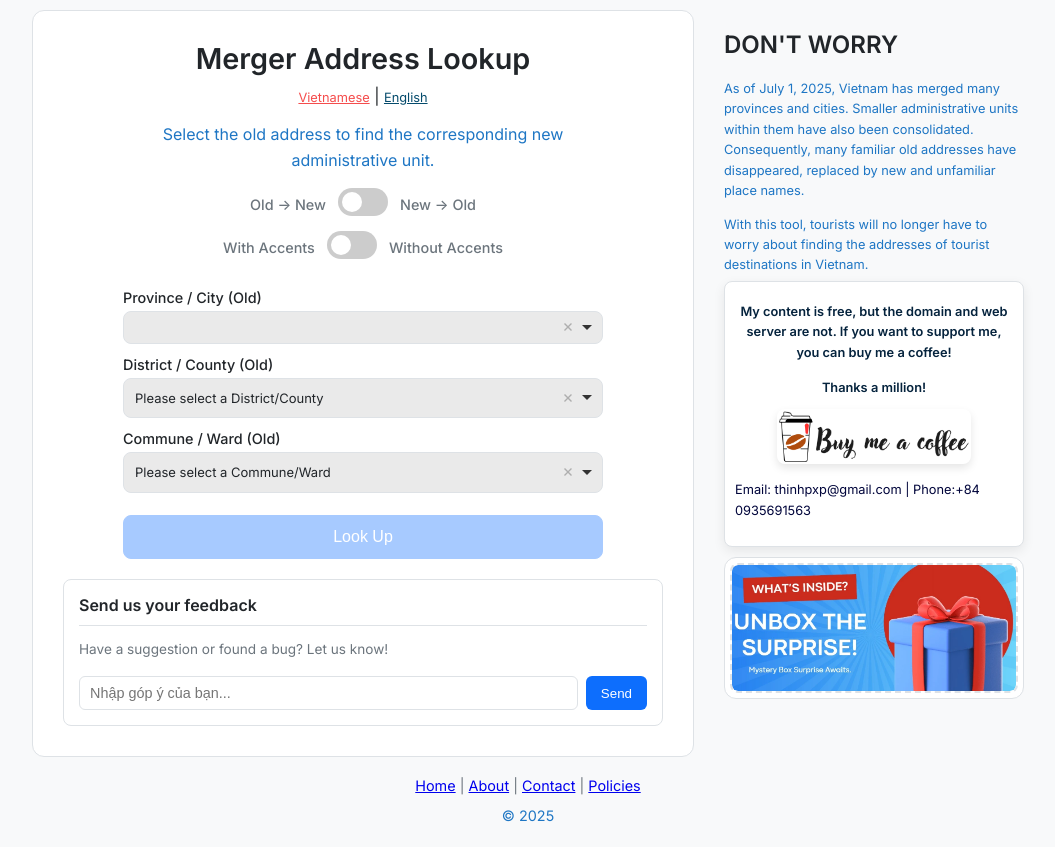
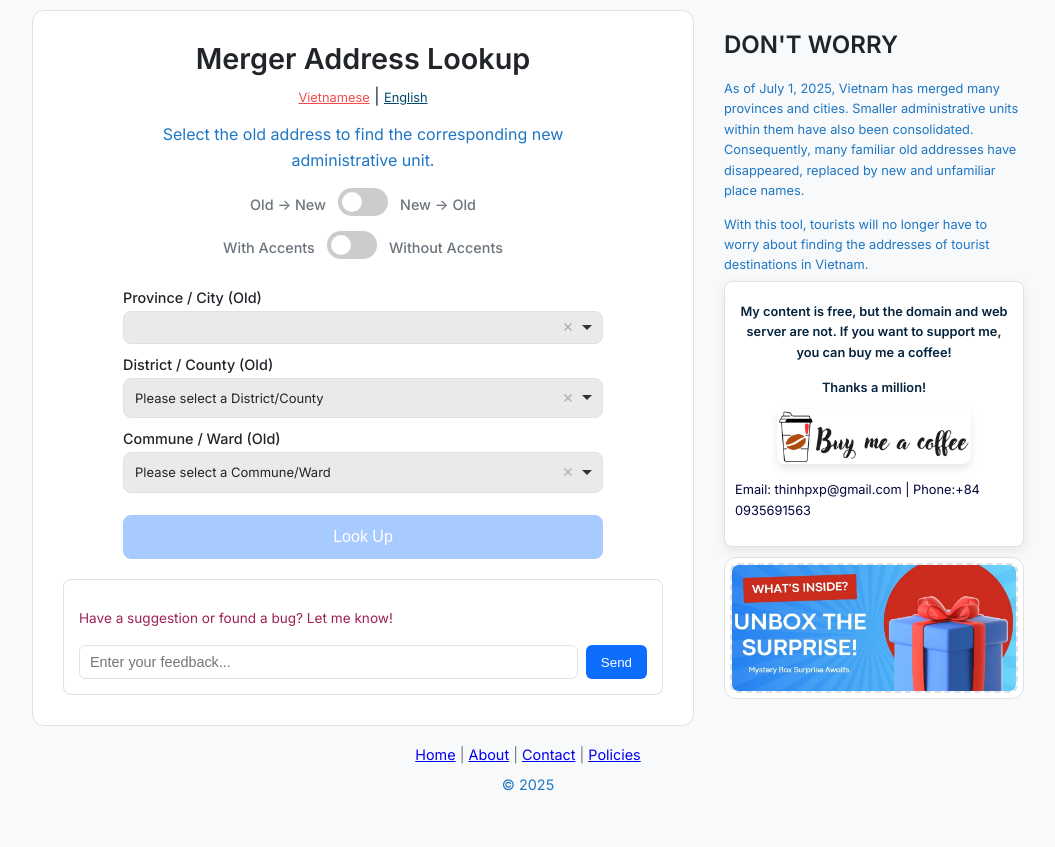
Before and after one commit to thinhpxp/sapnhap_v7, a website: page en.html in a window 1280 px wide. Shown: the whole page, without its empty margins (112-1167 px from the left). After the commit the page ends 816 px from the top, so only its background shows below. Drawn offline with Linux system fonts and the light colour scheme; no server answers; files whose address does not match are found by name.

Commit message:
Điều chỉnh time,css

```diff
--- a/en.html
+++ b/en.html
@@ -128,9 +128,8 @@
                     </div>
                 </div>
             </div>
-            <!-- === THÊM MỚI: Khối Góp ý === -->
+            <!-- ===Feedback === -->
                 <div id="feedback-container">
-                    <h4 data-i18n-key="feedbackTitle">Góp ý cho chúng tôi</h4>
                     <p class="feedback-description" data-i18n-key="feedbackDescription">Bạn có góp ý hay phát hiện lỗi? Hãy gửi cho chúng tôi!</p>
                     <div class="feedback-form">
                         <input type="text" id="feedback-input" data-i18n-placeholder="feedbackPlaceholder" placeholder="Nhập góp ý của bạn...">
--- a/locales/en.js
+++ b/locales/en.js
@@ -84,12 +84,11 @@ window.translations = {
   "agency_cong_an_xa": "Commune police",
 
   // ...
-  "feedbackTitle": "Send us your feedback",
-  "feedbackDescription": "Have a suggestion or found a bug? Let us know!",
+  "feedbackDescription": "Have a suggestion or found a bug? Let me know!",
   "feedbackPlaceholder": "Enter your feedback...",
   "feedbackSendBtn": "Send",
   "feedbackSuccess": "Sent successfully! Thank you for your feedback.",
-  "feedbackError": "Failed to send, please try again."
+  "feedbackError": "Failed to send, please try again.",
    // ...
 
 };
--- a/locales/vi.js
+++ b/locales/vi.js
@@ -80,11 +80,10 @@ window.translations = {
   "agency_cong_an_xa": "Công an xã",
 
    // ...
-  "feedbackTitle": "Góp ý cho chúng tôi",
-  "feedbackDescription": "Bạn có góp ý hay phát hiện lỗi? Hãy gửi cho chúng tôi!",
+  "feedbackDescription": "Bạn có góp ý hay phát hiện lỗi? Hãy gửi cho tôi!",
   "feedbackPlaceholder": "Nhập góp ý của bạn...",
   "feedbackSendBtn": "Gửi",
   "feedbackSuccess": "Gửi thành công! Cảm ơn bạn đã góp ý.",
-  "feedbackError": "Gửi thất bại, vui lòng thử lại."
+  "feedbackError": "Gửi thất bại, vui lòng thử lại.",
 // ...
 };
--- a/script.js
+++ b/script.js
@@ -85,10 +85,22 @@ document.addEventListener('DOMContentLoaded', () => {
 
     // === HÀM DỊCH THUẬT & BẢN ĐỊA HÓA ===
     function applyTranslations() {
+        // Dịch nội dung text (innerHTML)
         document.querySelectorAll('[data-i18n-key]').forEach(el => {
             const key = el.getAttribute('data-i18n-key');
             el.innerHTML = t(key, el.innerHTML);
         });
+
+        // === THÊM MỚI: Dịch các thuộc tính placeholder ===
+        document.querySelectorAll('[data-i18n-placeholder]').forEach(el => {
+            const key = el.getAttribute('data-i18n-placeholder');
+            const translation = t(key);
+            if (translation) {
+                el.setAttribute('placeholder', translation);
+            }
+        });
+
+        // Cập nhật các thuộc tính meta và title
         document.title = t('pageTitle', "Tra Cứu Sáp Nhập");
         const descEl = document.querySelector('meta[name="description"]');
         if (descEl) descEl.setAttribute('content', t('pageDescription'));
@@ -489,13 +501,12 @@ document.addEventListener('DOMContentLoaded', () => {
             feedbackMessage.className = 'error';
             feedbackMessage.classList.remove('hidden');
         } finally {
-            // Kích hoạt lại form sau một khoảng thời gian
             setTimeout(() => {
                 feedbackSendBtn.disabled = false;
                 feedbackInput.disabled = false;
                 feedbackSendBtn.textContent = t('feedbackSendBtn', 'Gửi');
                 feedbackMessage.classList.add('hidden');
-            }, 3000); // 3 giây
+            }, 4000);
         }
     }
 
--- a/style.css
+++ b/style.css
@@ -777,17 +777,9 @@ body.modal-open {
     margin-top: 20px;
 }
 
-#feedback-container h4 {
-    margin-top: 0;
-    font-size: 1em;
-    border-bottom: 1px solid var(--border-color);
-    padding-bottom: 10px;
-    margin-bottom: 10px;
-}
-
 .feedback-description {
     font-size: 0.85em !important;
-    color: var(--text-muted) !important;
+    color: #9f2154 !important;
     margin-bottom: 15px !important;
     text-align: left !important;
 }
```
